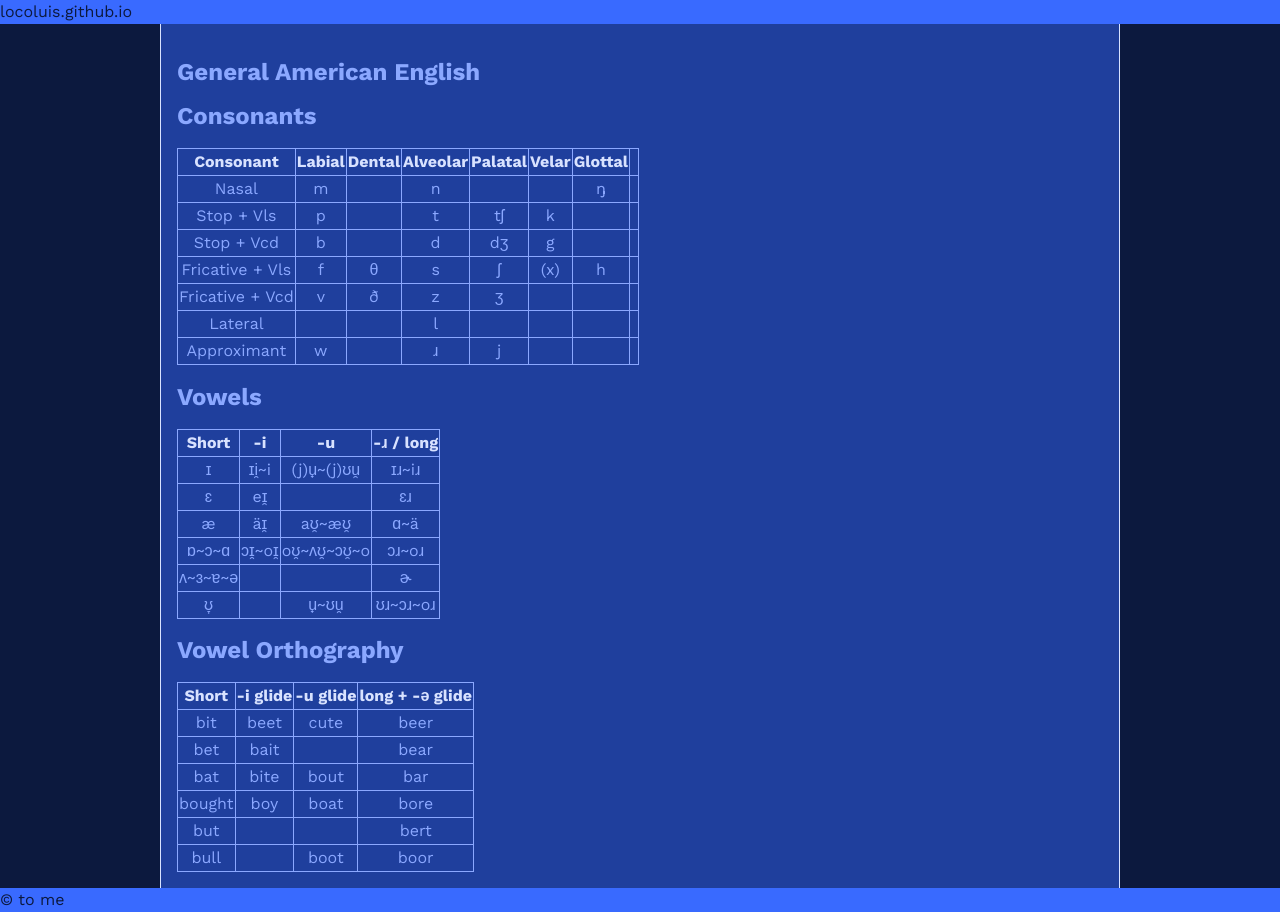
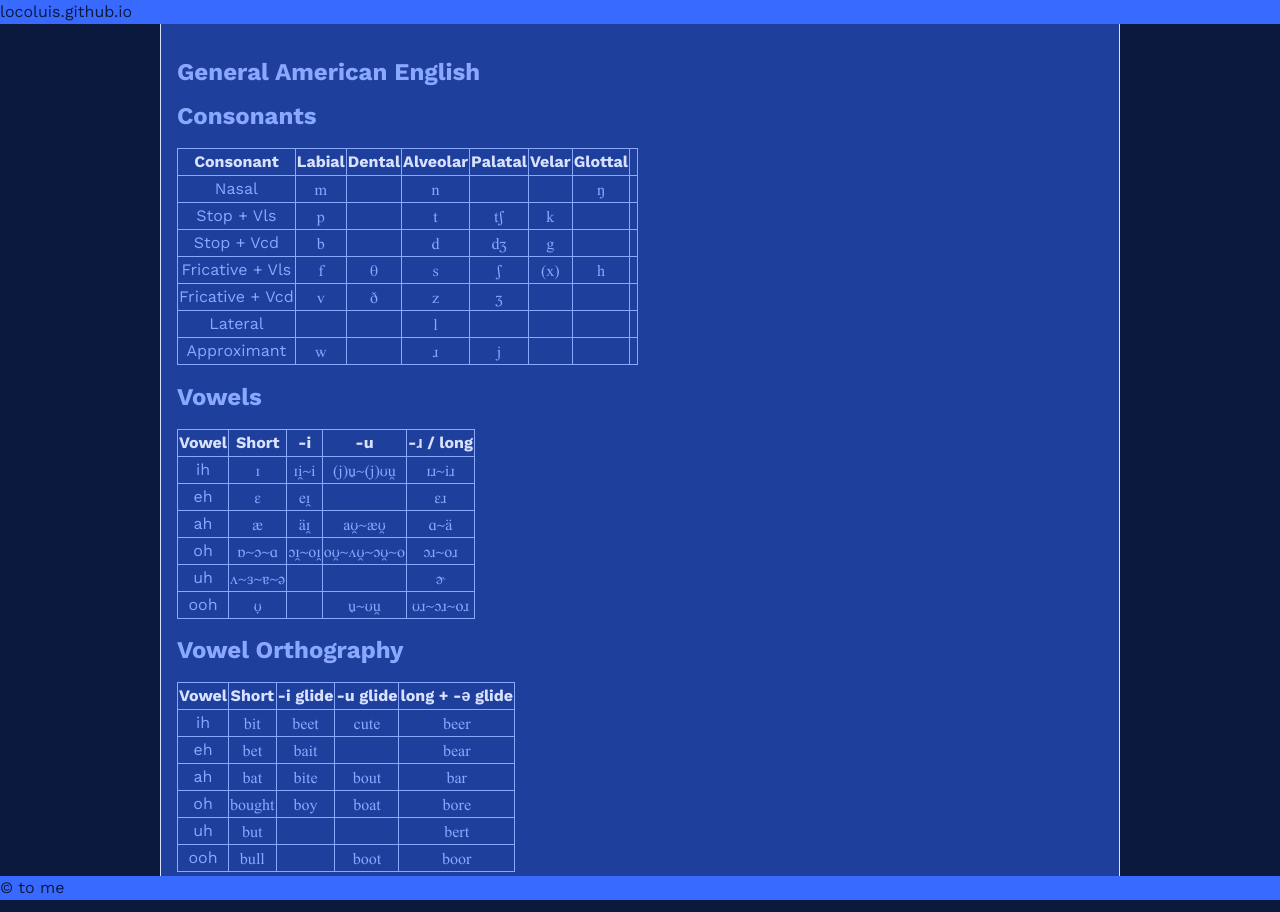
Before and after one commit to locoluis/locoluis.github.io, a Jekyll site: the page built from phonemics/en-US.md, in a window 1280 px wide. Built offline with Jekyll 4.4.1, drawn with Linux system fonts in a browser that asks for light colours; our own code applies the rules of GitHub Pages for plain Markdown files.

Commit message:
style fix

```diff
--- a/assets/css/style.scss
+++ b/assets/css/style.scss
@@ -20,15 +20,18 @@ $c4: #d8e2ff;
 	box-sizing: border-box;
 }
 
+html, body {
+	width: 100%;
+	height: 100%;
+	margin: 0;
+}
+
 body {
 	background: $c0;
 	color: $c3;
 	font-family: "Work Sans", sans-serif;
 	font-size: 16px;
 	line-height: 24px;
-	width: 100%;
-	min-height: 100%;
-	margin: 0;
 }
 
 .ipa {
@@ -84,3 +87,6 @@ table th, table td {
 	border: solid 1px $c3;
 	text-align: center;
 }
+table tbody tr td:not(:first-child) {
+	font-family: DoulosSILW, serif;
+}
--- a/phonemics/en-US.md
+++ b/phonemics/en-US.md
@@ -17,23 +17,23 @@ Consonants
 Vowels
 ------
 
-| Short | -i | -u | -ɹ / long |
-| - | - | - | - |
-| ɪ | ɪi̯~i | (j)u̟~(j)ʊu̯ | ɪɹ~iɹ |
-| ɛ | eɪ̯ |  | ɛɹ |
-| æ | äɪ̯ | aʊ̯~æʊ̯ | ɑ~ä |
-| ɒ~ɔ~ɑ | ɔɪ̯~oɪ̯ | oʊ̯~ʌʊ̯~ɔʊ̯~o | ɔɹ~oɹ |
-| ʌ~ɜ~ɐ~ə |  |  | ɚ |
-| ʊ̞ |  | u̟~ʊu̯ | ʊɹ~ɔɹ~oɹ |
+| Vowel | Short | -i | -u | -ɹ / long |
+| ----- | - | - | - | - |
+| ih    | ɪ | ɪi̯~i | (j)u̟~(j)ʊu̯ | ɪɹ~iɹ |
+| eh    | ɛ | eɪ̯ |  | ɛɹ |
+| ah    | æ | äɪ̯ | aʊ̯~æʊ̯ | ɑ~ä |
+| oh    | ɒ~ɔ~ɑ | ɔɪ̯~oɪ̯ | oʊ̯~ʌʊ̯~ɔʊ̯~o | ɔɹ~oɹ |
+| uh    | ʌ~ɜ~ɐ~ə |  |  | ɚ |
+| ooh   | ʊ̞ |  | u̟~ʊu̯ | ʊɹ~ɔɹ~oɹ |
 
 Vowel Orthography
 -----------------
 
-| Short | -i glide | -u glide | long + -ə glide |
-| - | - | - | - |
-| bit | beet | cute | beer |
-| bet | bait | | bear |
-| bat | bite | bout | bar |
-| bought | boy | boat | bore |
-| but | | | bert |
-| bull | | boot | boor |
+| Vowel | Short | -i glide | -u glide | long + -ə glide |
+| ----- | - | - | - | - |
+| ih    | bit | beet | cute | beer |
+| eh    | bet | bait | | bear |
+| ah    | bat | bite | bout | bar |
+| oh    | bought | boy | boat | bore |
+| uh    | but | | | bert |
+| ooh   | bull | | boot | boor |
```
